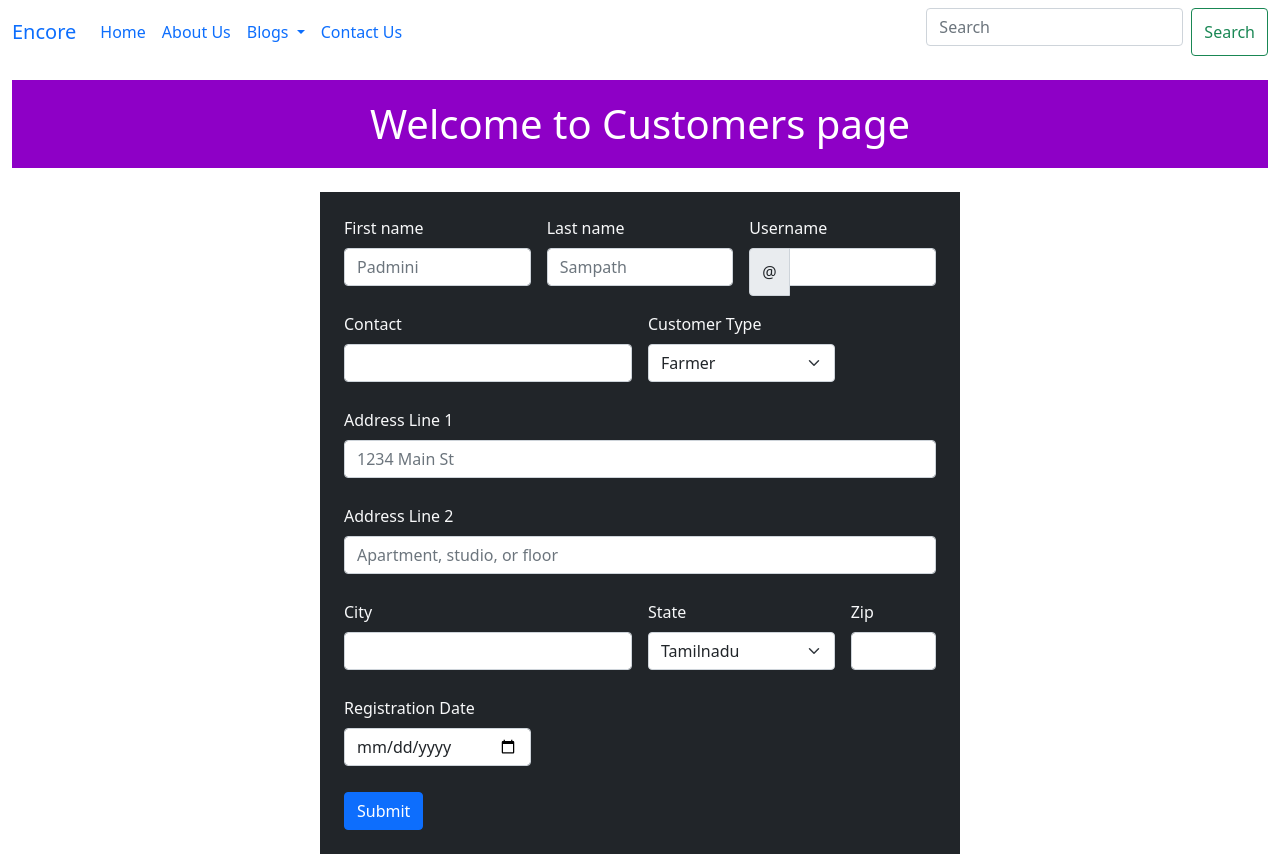
After one commit to The-Backbenchers/django_network_details, a Django app: page /network in a window 1280 px wide. The commit adds this page. Run offline with Django 4.2, Linux system fonts and the light colour scheme.

Commit message:
Owner and network form added

```diff
--- a/haldiaform/form/templates/base.html
+++ b/haldiaform/form/templates/base.html
@@ -10,9 +10,7 @@
     {% comment %} <title>Home-halid-form-admin</title> {% endcomment %}
 </head>
 <body>
-
-    {% block mymessage %}
-
+    {% comment %} {% block mymessage %} {% endcomment %}
         <nav class="navbar navbar-expand-lg bg-body-tertiary">
   <div class="container-fluid">
     <a class="navbar-brand" href="#">Encore</a>
@@ -44,66 +42,13 @@
       </ul>
       <form class="d-flex" role="search">
         <input class="form-control me-2" type="search" placeholder="Search" aria-label="Search">
-        <button class="btn btn-outline-success" type="submit">Search</button>
+        <button class="btn btn-outline-success" type="Submit">Search</button>
       </form>
     </div>
   </div>
 </nav>
-
-
-
-
-<body>
-  <header>
-    <h1>Haldia House Rent</h1>
-  </header>
-
-  <main>
-    <section>
-      <h2>Welcome to House Rent!</h2>
-      <p>Find out the estimated rent for your house or apartment.</p>
-
-      <form id="Rent-form">
-        <img id="house-photo" src="./home.jpeg" alt="House Photo">
-        <label for="location">Location:</label>
-        <input type="text" id="location" name="location" required>
-
-        <label for="bedrooms">Number of Bedrooms:</label>
-        <select id="bedrooms" name="bedrooms" required>
-          <option value="">Select</option>
-          <option value="1">1</option>
-          <option value="2">2</option>
-          <option value="3">3</option>
-          <option value="4">4</option>
-          <option value="5">5+</option>
-        </select>
-
-        <label for="area">Area (in square feet):</label>
-        <input type="number" id="area" name="area" min="1" required>
-
-        <button type="submit">Rent</button>
-      </form>
-    </section>
-  </main>
-
-
-</body>
-</html>
-
-
-
-
-
-
-
-
-
-
-
-
-
-    {% endblock %}
-
+{% comment %} {% endblock %} {% endcomment %}
+{% block body %} {% endblock body %}
     <!-- Optional JavaScript; choose one of the two! -->
 
     <!-- Option 1: Bootstrap Bundle with Popper -->
--- /dev/null
+++ b/haldiaform/form/templates/network_reg.html
@@ -0,0 +1,79 @@
+{% extends 'base.html' %}
+{% block title %}Home{% endblock title %}
+{% block body %}
+<div class="container-fluid py-3">
+    <header class="text-center">
+        <strong class="display-6">Welcome to Customers page</strong>
+    </header>
+</div>
+<section class="container my-2 bg-dark w-50 text-light p-2">
+ <form class="row g-3 p-3" method="post" action="/customertable">
+    {% csrf_token %}
+     <div class="col-md-4">
+         <label for="validationDefault01" class="form-label">First name</label>
+         <input type="text" class="form-control" name="fname" id="validationDefault01" placeholder="Padmini" required>
+       </div>
+       <div class="col-md-4">
+         <label for="validationDefault02" class="form-label">Last name</label>
+         <input type="text" class="form-control" name="lname" id="validationDefault02" placeholder="Sampath" required>
+       </div>
+       <div class="col-md-4">
+         <label for="validationDefaultUsername" class="form-label">Username</label>
+         <div class="input-group">
+           <span class="input-group-text" id="inputGroupPrepend2">@</span>
+           <input type="text" class="form-control" name="username" id="validationDefaultUsername"  aria-describedby="inputGroupPrepend2" >
+         </div>
+       </div>
+     <div class="col-md-6">
+       <label for="inputEmail4" class="form-label">Contact</label>
+       <input type="text" class="form-control" name="contact" id="inputEmail4">
+     </div>
+     <div class="col-md-4">
+        <label for="inputState" class="form-label">Customer Type</label>
+        <select id="inputState" class="form-select" name="customertype">
+          <option selected>Farmer</option>
+          <option>Broker</option>
+          <option>Farm Owner</option>
+        </select>
+    </div>
+     <div class="col-12">
+       <label for="inputAddress" class="form-label">Address Line 1</label>
+       <input type="text" class="form-control"  name="adr1" id="inputAddress" placeholder="1234 Main St">
+     </div>
+     <div class="col-12">
+       <label for="inputAddress2" class="form-label">Address Line 2</label>
+       <input type="text" class="form-control" name="adr2" id="inputAddress2" placeholder="Apartment, studio, or floor">
+     </div>
+     <div class="col-md-6">
+       <label for="inputCity" class="form-label">City</label>
+       <input type="text" class="form-control" name="city" id="inputCity">
+     </div>
+     <div class="col-md-4">
+       <label for="inputState" class="form-label">State</label>
+       <select id="inputState" class="form-select" name="state">
+         <option selected>Tamilnadu</option>
+         <option>Hyderabad</option>
+       </select>
+     </div>
+     <div class="col-md-2">
+       <label for="inputZip" class="form-label">Zip</label>
+       <input type="text" class="form-control" name="zip" id="inputZip">
+     </div>
+     <!-- <div class="col-12">
+       <div class="form-check">
+         <input class="form-check-input" type="checkbox" id="gridCheck">
+         <label class="form-check-label" for="gridCheck">
+           Check me out
+         </label>
+       </div>
+     </div> -->
+     <div class="col-md-4">
+      <label for="inputZip" class="form-label">Registration Date</label>
+      <input type="date" class="form-control" name="regdate" id="inputZip">
+    </div>
+     <div class="col-12">
+       <button type="submit" class="btn btn-primary">Submit</button>
+     </div>
+   </form>
+</section>
+{% endblock body  %}
--- a/haldiaform/form/urls.py
+++ b/haldiaform/form/urls.py
@@ -8,5 +8,7 @@ urlpatterns = [
     path('signup', views.signup, name="Signup" ),
     path('login/', auth_views.LoginView.as_view(template_name='signin.html'), name='login'),
     path('logout/', auth_views.LogoutView.as_view(template_name='logout.html'), name='logout'),
+    path('network', views.network_reg, name='network_registration'),
+    path('owner', views.owner_reg, name='owner_registration'),
     # path('signin', views.signin, name="Signin" ),
 ]
--- a/haldiaform/form/views.py
+++ b/haldiaform/form/views.py
@@ -26,3 +26,8 @@ def signup(request):
 def signin(request):
     # return HttpResponse("Hello World")
     return render(request,'signin.html')
+
+def network_reg(request):
+    return render(request,'network_reg.html')
+def owner_reg(request):
+    return render(request,'owner_reg.html')
```
Also changed, not shown: haldiaform/form/templates/owner_reg.html (added, +49 -0 lines), haldiaform/static/img/log-cabin-gad61c79a3_1280.jpg (added).
